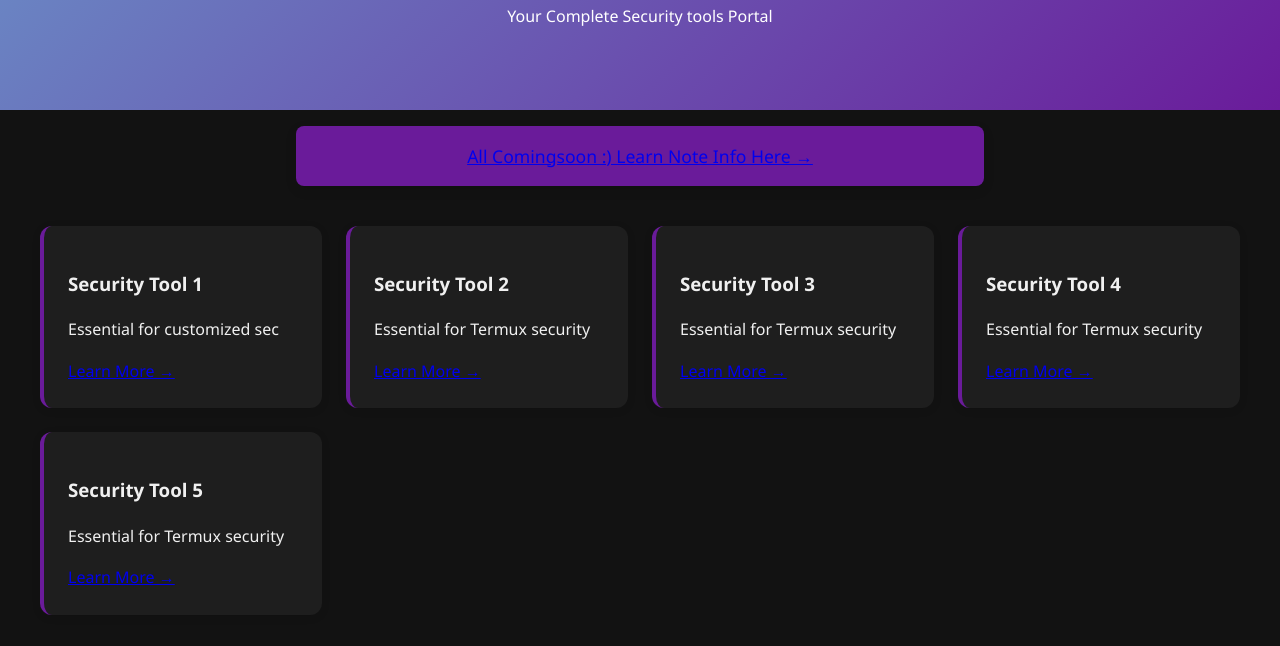
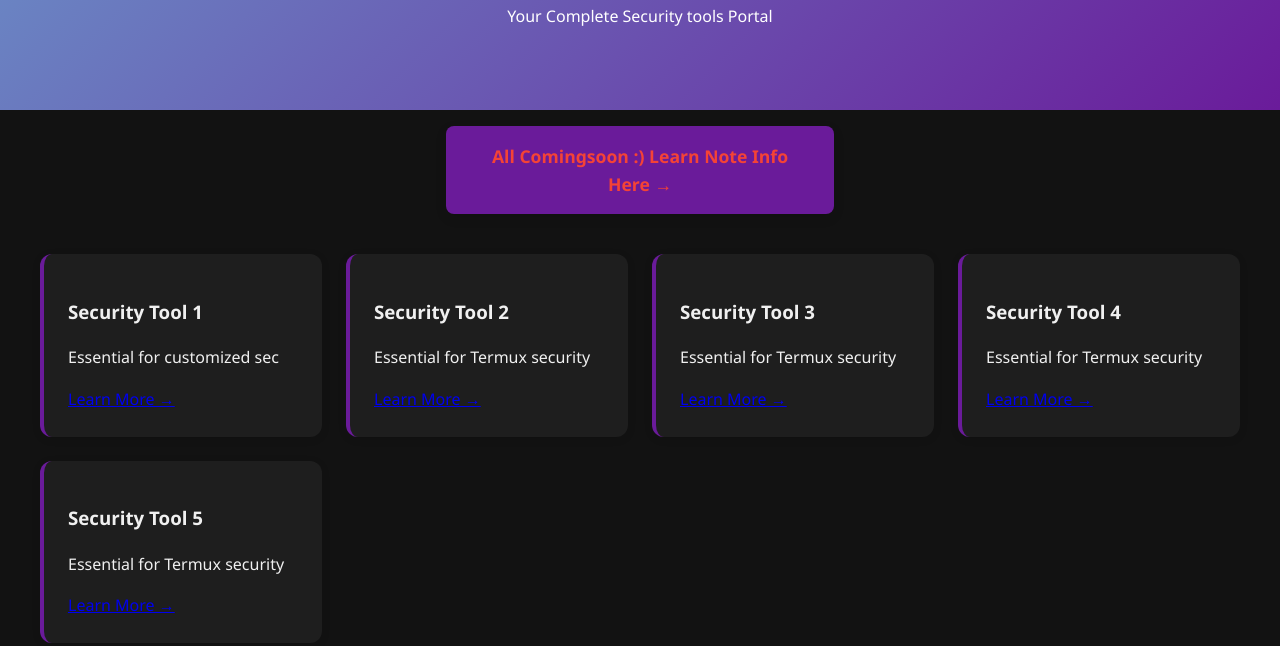
Before and after one commit to B453ZSH/b453zsh.github.io, a plain HTML site: page index.html in a window 1280 px wide. Shown: the part 154-800 px from the top of the page. Drawn offline with Linux system fonts and the light colour scheme.

Commit message:
Update main.css
Signed-off-by: زيك <basezsh@gmail.com>

```diff
--- a/assets/css/main.css
+++ b/assets/css/main.css
@@ -73,6 +73,16 @@ body {
   margin: 1rem auto;
   text-align: center;
   font-size: 1.1rem;
-  max-width: 640px;
+  max-width: 340px;
   box-shadow: 0 4px 12px rgba(0, 0, 0, 0.1);
 }
+
+.custom-announce a {
+  color: #f44336; /* cool red */
+  text-decoration: none;
+  font-weight: bold;
+}
+
+.custom-announce a:hover {
+  color: #d32f2f; /* darker red on hover */
+}
```
